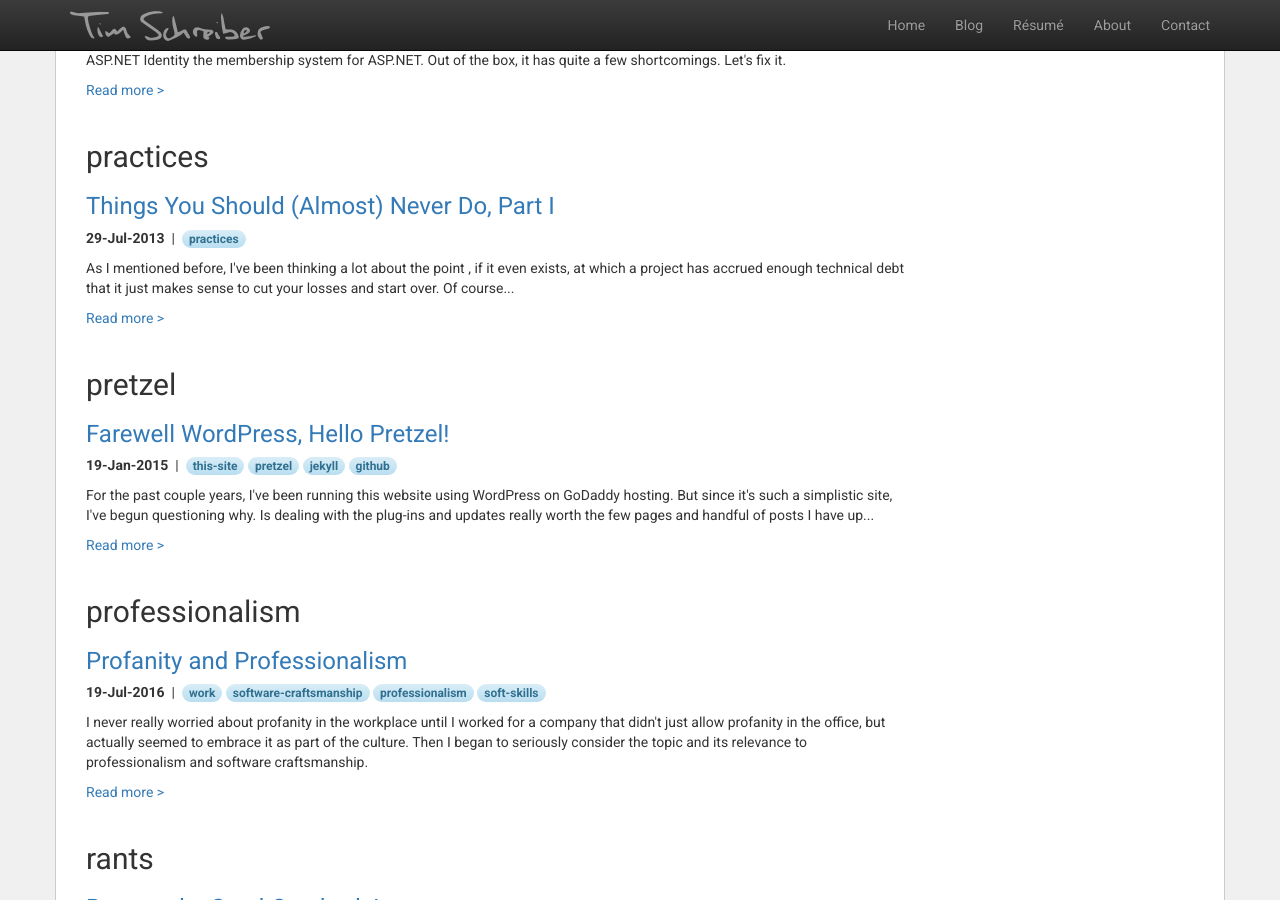
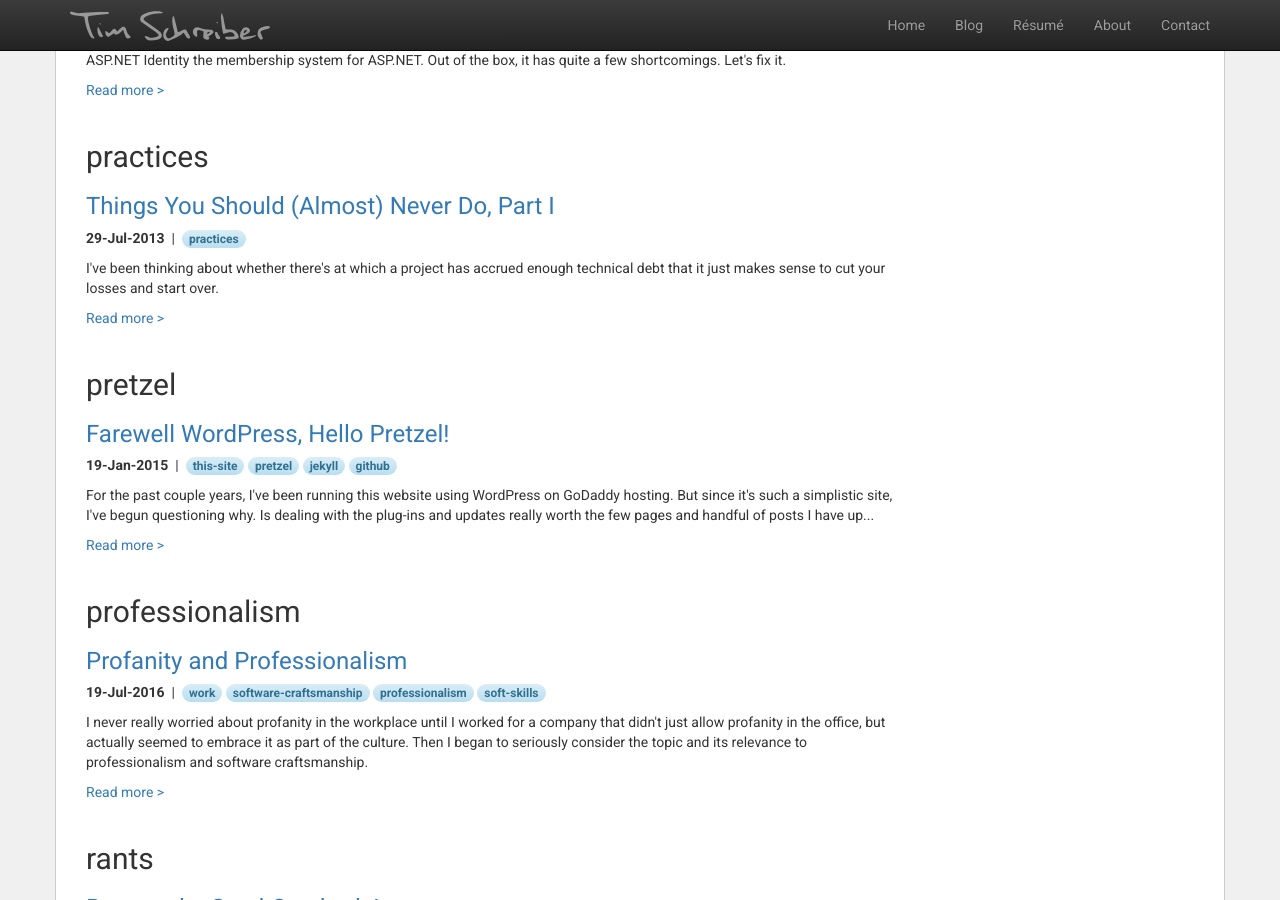
Before and after one commit to timschreiber/timschreiber.github.com, a Jekyll site: the page built from blog/tags/index.html, in a window 1280 px wide and 900 px high, scrolled down 5269 px. Built offline with Jekyll 4.4.1, drawn with Linux system fonts in a browser that asks for light colours; nearby versions of some CDN libraries.

Commit message:
Update 2013-07-29-things-you-should-almost-never-do-part-i.md

```diff
--- a/_posts/2013-07-29-things-you-should-almost-never-do-part-i.md
+++ b/_posts/2013-07-29-things-you-should-almost-never-do-part-i.md
@@ -1,11 +1,13 @@
 ---
-layout: post
+layout: post2
 title: "Things You Should (Almost) Never Do, Part I"
 canonical: "http://timschreiber.com/2013/07/29/things-you-should-almost-never-do-part-i/"
 author: "Tim"
 image: "http://timschreiber.com/img/cardboard-tank.jpg"
 comments: true
-description: "As I mentioned before, I've been thinking a lot about the point , if it even exists, at which a project has accrued enough technical debt that it just makes sense to cut your losses and start over. Of course..."
+description: "I've been thinking about whether there's at which a project has accrued enough technical debt that it just makes sense to cut your losses and start over."
+image: "things-you-should-almost-never-do-part-i.jpg"
+color: "#898883"
 tags:
 - practices
 ---
```
